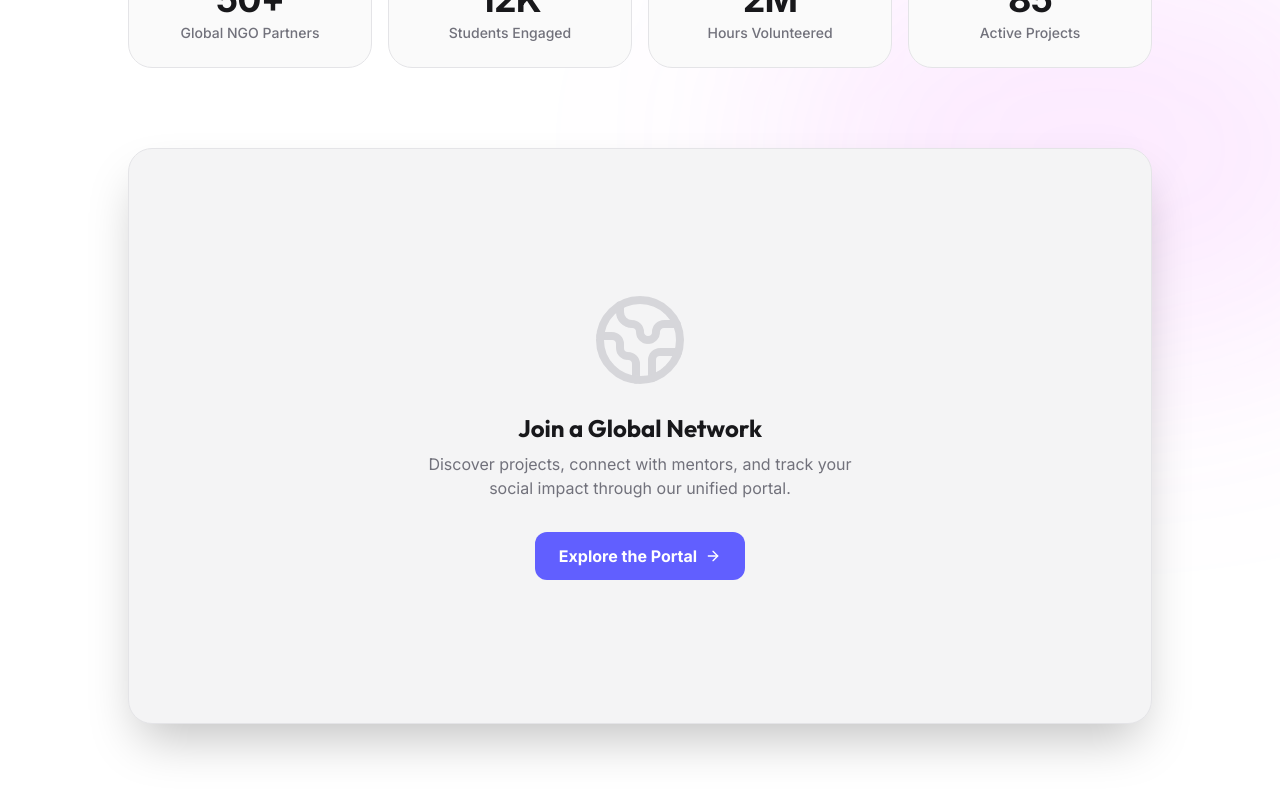
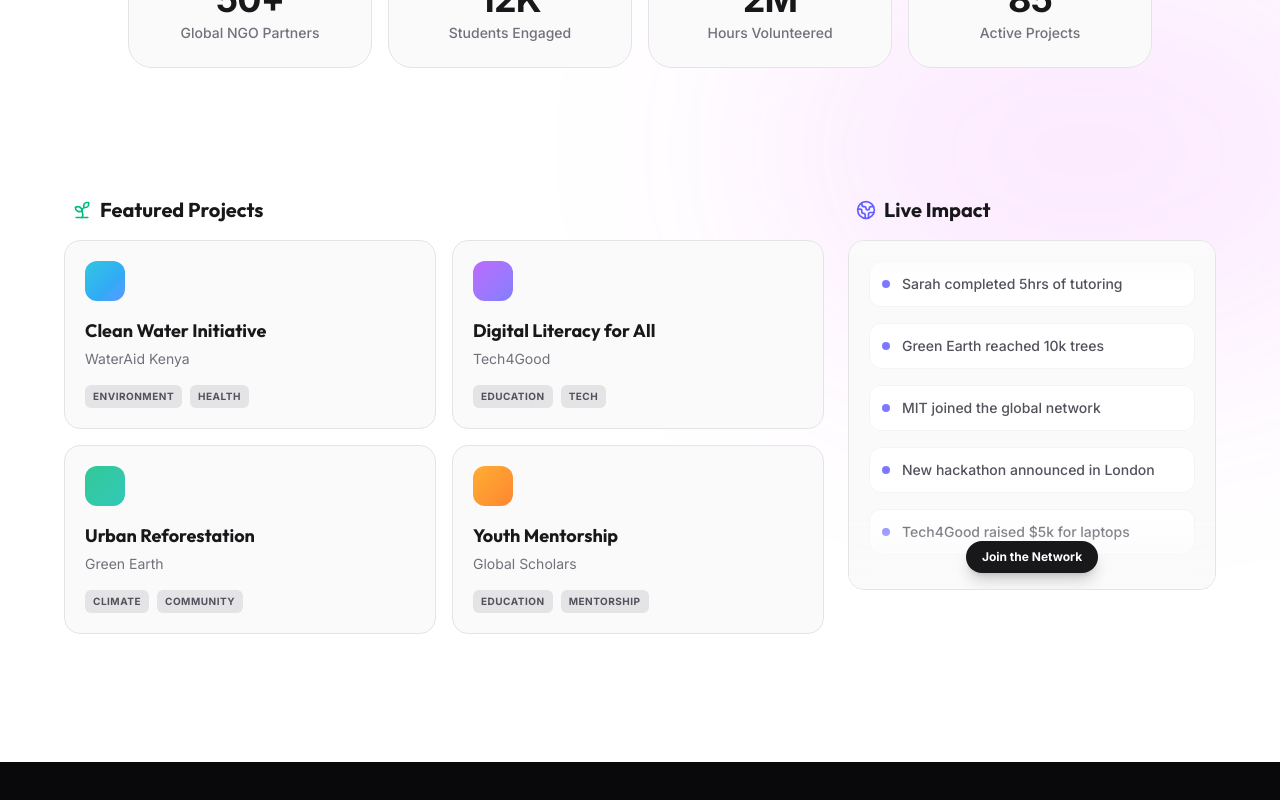
Before and after one commit to PerSis2863/UniVerse, a Next.js app in the folder apps/web/: page / in a window 1280 px wide. Shown: the part 610-1410 px from the top of the page. After the commit the page ends 1372 px from the top, so only its background shows below. Built offline with nearby package versions, Linux system fonts and the light colour scheme.

Commit message:
feat: add Google Auth buttons, Organization role, and interactive landing page feed

```diff
--- a/apps/web/src/app/(auth)/login/page.tsx
+++ b/apps/web/src/app/(auth)/login/page.tsx
@@ -89,6 +89,39 @@ export default function LoginPage() {
         </motion.button>
       </form>
 
+      <div className="relative my-6">
+        <div className="absolute inset-0 flex items-center">
+          <div className="w-full border-t border-zinc-200 dark:border-white/10"></div>
+        </div>
+        <div className="relative flex justify-center text-sm">
+          <span className="px-2 bg-white dark:bg-zinc-950 text-zinc-500">Or continue with</span>
+        </div>
+      </div>
+
+      <button
+        type="button"
+        onClick={() => {
+          toast.info('Google verification', { description: 'Mocking Google login...' });
+          setTimeout(() => login('student@universe.edu', 'student123').then(() => {
+            const user = useAuthStore.getState().user;
+            if (user) {
+              toast.success('Successfully logged in!');
+              const path = user.role === 'STUDENT' ? '/student' : user.role === 'TEACHER' ? '/teacher' : '/admin';
+              router.push(path);
+            }
+          }), 1000);
+        }}
+        className="w-full flex items-center justify-center gap-2 py-3 rounded-xl border border-zinc-200 dark:border-white/10 hover:bg-zinc-50 dark:hover:bg-white/[0.02] transition-colors font-medium text-sm"
+      >
+        <svg className="w-5 h-5" viewBox="0 0 24 24">
+          <path d="M22.56 12.25c0-.78-.07-1.53-.2-2.25H12v4.26h5.92c-.26 1.37-1.04 2.53-2.21 3.31v2.77h3.57c2.08-1.92 3.28-4.74 3.28-8.09z" fill="#4285F4"/>
+          <path d="M12 23c2.97 0 5.46-.98 7.28-2.66l-3.57-2.77c-.98.66-2.23 1.06-3.71 1.06-2.86 0-5.29-1.93-6.16-4.53H2.18v2.84C3.99 20.53 7.7 23 12 23z" fill="#34A853"/>
+          <path d="M5.84 14.09c-.22-.66-.35-1.36-.35-2.09s.13-1.43.35-2.09V7.07H2.18C1.43 8.55 1 10.22 1 12s.43 3.45 1.18 4.93l2.85-2.22.81-.62z" fill="#FBBC05"/>
+          <path d="M12 5.38c1.62 0 3.06.56 4.21 1.64l3.15-3.15C17.45 2.09 14.97 1 12 1 7.7 1 3.99 3.47 2.18 7.07l3.66 2.84c.87-2.6 3.3-4.53 6.16-4.53z" fill="#EA4335"/>
+        </svg>
+        Sign in with Google
+      </button>
+
       <div className="mt-6 text-center text-sm text-zinc-500 dark:text-zinc-500">
         Don&apos;t have an account?{' '}
         <Link href="/register" className="text-indigo-400 hover:text-indigo-300 font-medium">
--- a/apps/web/src/app/(auth)/register/page.tsx
+++ b/apps/web/src/app/(auth)/register/page.tsx
@@ -74,13 +74,39 @@ export default function RegisterPage() {
           <label className="label">I am a...</label>
           <select value={form.role} onChange={set('role')} className="input">
             <option value="STUDENT">Student</option>
-            <option value="TEACHER">Teacher</option>
+            <option value="TEACHER">Teacher / Mentor</option>
+            <option value="ADMIN">Partner / Organization</option>
           </select>
         </div>
         <button type="submit" disabled={isLoading} className="btn-primary w-full flex items-center justify-center gap-2 py-3">
           {isLoading ? <><Loader2 className="w-4 h-4 animate-spin" /> Creating...</> : 'Create account'}
         </button>
       </form>
+
+      <div className="relative my-6">
+        <div className="absolute inset-0 flex items-center">
+          <div className="w-full border-t border-zinc-200 dark:border-white/10"></div>
+        </div>
+        <div className="relative flex justify-center text-sm">
+          <span className="px-2 bg-white dark:bg-zinc-950 text-zinc-500">Or continue with</span>
+        </div>
+      </div>
+
+      <button
+        type="button"
+        onClick={() => {
+          alert('Google OAuth verification mock flow would happen here.');
+        }}
+        className="w-full flex items-center justify-center gap-2 py-3 rounded-xl border border-zinc-200 dark:border-white/10 hover:bg-zinc-50 dark:hover:bg-white/[0.02] transition-colors font-medium text-sm"
+      >
+        <svg className="w-5 h-5" viewBox="0 0 24 24">
+          <path d="M22.56 12.25c0-.78-.07-1.53-.2-2.25H12v4.26h5.92c-.26 1.37-1.04 2.53-2.21 3.31v2.77h3.57c2.08-1.92 3.28-4.74 3.28-8.09z" fill="#4285F4"/>
+          <path d="M12 23c2.97 0 5.46-.98 7.28-2.66l-3.57-2.77c-.98.66-2.23 1.06-3.71 1.06-2.86 0-5.29-1.93-6.16-4.53H2.18v2.84C3.99 20.53 7.7 23 12 23z" fill="#34A853"/>
+          <path d="M5.84 14.09c-.22-.66-.35-1.36-.35-2.09s.13-1.43.35-2.09V7.07H2.18C1.43 8.55 1 10.22 1 12s.43 3.45 1.18 4.93l2.85-2.22.81-.62z" fill="#FBBC05"/>
+          <path d="M12 5.38c1.62 0 3.06.56 4.21 1.64l3.15-3.15C17.45 2.09 14.97 1 12 1 7.7 1 3.99 3.47 2.18 7.07l3.66 2.84c.87-2.6 3.3-4.53 6.16-4.53z" fill="#EA4335"/>
+        </svg>
+        Sign up with Google
+      </button>
 
       <div className="mt-6 text-center text-sm text-zinc-500 dark:text-zinc-500">
         Already have an account?{' '}
--- a/apps/web/src/app/page.tsx
+++ b/apps/web/src/app/page.tsx
@@ -112,21 +112,86 @@ export default function ShowcasePage() {
           ))}
         </motion.div>
 
-        {/* Visual Showcase (Abstract) */}
-        <motion.div
-          initial={{ opacity: 0, scale: 0.95 }}
-          animate={{ opacity: 1, scale: 1 }}
-          transition={{ delay: 0.4 }}
-          className="w-full max-w-5xl aspect-video rounded-3xl overflow-hidden relative border border-zinc-200 dark:border-white/10 shadow-2xl bg-zinc-100 dark:bg-zinc-900/50 flex flex-col items-center justify-center p-8 text-center"
-        >
-          <Globe2 className="w-24 h-24 text-zinc-300 dark:text-zinc-700 mb-6 animate-pulse" />
-          <h3 className="text-2xl font-bold mb-2">Join a Global Network</h3>
-          <p className="text-zinc-500 dark:text-zinc-400 max-w-md">Discover projects, connect with mentors, and track your social impact through our unified portal.</p>
+        {/* Interactive Showcase Section */}
+        <div className="w-full max-w-6xl mt-12 grid grid-cols-1 lg:grid-cols-3 gap-6 text-left">
+          {/* Active Projects Column */}
+          <div className="lg:col-span-2 space-y-4">
+            <h3 className="text-xl font-bold px-2 flex items-center gap-2">
+              <Sprout className="w-5 h-5 text-emerald-500" /> Featured Projects
+            </h3>
+            <div className="grid grid-cols-1 md:grid-cols-2 gap-4">
+              {[
+                { title: 'Clean Water Initiative', org: 'WaterAid Kenya', tags: ['Environment', 'Health'], color: 'from-cyan-500 to-blue-500' },
+                { title: 'Digital Literacy for All', org: 'Tech4Good', tags: ['Education', 'Tech'], color: 'from-purple-500 to-indigo-500' },
+                { title: 'Urban Reforestation', org: 'Green Earth', tags: ['Climate', 'Community'], color: 'from-emerald-500 to-teal-500' },
+                { title: 'Youth Mentorship', org: 'Global Scholars', tags: ['Education', 'Mentorship'], color: 'from-amber-500 to-orange-500' },
+              ].map((proj, i) => (
+                <motion.div
+                  key={i}
+                  initial={{ opacity: 0, y: 20 }}
+                  animate={{ opacity: 1, y: 0 }}
+                  transition={{ delay: 0.4 + (i * 0.1) }}
+                  className="p-5 rounded-2xl bg-zinc-50 dark:bg-white/[0.02] border border-zinc-200 dark:border-white/[0.05] hover:bg-white dark:hover:bg-white/[0.05] transition-colors cursor-pointer group"
+                >
+                  <div className={`w-10 h-10 rounded-xl bg-gradient-to-br ${proj.color} mb-4 opacity-80 group-hover:opacity-100 transition-opacity`} />
+                  <h4 className="font-bold text-lg mb-1">{proj.title}</h4>
+                  <p className="text-sm text-zinc-500 dark:text-zinc-400 mb-4">{proj.org}</p>
+                  <div className="flex gap-2">
+                    {proj.tags.map(t => (
+                      <span key={t} className="text-[10px] font-bold uppercase tracking-wider px-2 py-1 rounded-md bg-zinc-200 dark:bg-zinc-800 text-zinc-600 dark:text-zinc-400">
+                        {t}
+                      </span>
+                    ))}
+                  </div>
+                </motion.div>
+              ))}
+            </div>
+          </div>
 
-          <Link href="/login" className="mt-8 px-6 py-3 rounded-xl bg-indigo-500 hover:bg-indigo-600 text-white font-bold transition-colors flex items-center gap-2">
-            Explore the Portal <ArrowRight className="w-4 h-4" />
-          </Link>
-        </motion.div>
+          {/* Live Activity Feed Column */}
+          <div className="space-y-4">
+            <h3 className="text-xl font-bold px-2 flex items-center gap-2">
+              <Globe2 className="w-5 h-5 text-indigo-500" /> Live Impact
+            </h3>
+            <motion.div
+              initial={{ opacity: 0, x: 20 }}
+              animate={{ opacity: 1, x: 0 }}
+              transition={{ delay: 0.5 }}
+              className="p-5 rounded-2xl bg-zinc-50 dark:bg-white/[0.02] border border-zinc-200 dark:border-white/[0.05] flex flex-col gap-4 h-[350px] overflow-hidden relative"
+            >
+              {/* Fade out masks for scrolling effect */}
+              <div className="absolute top-0 inset-x-0 h-10 bg-gradient-to-b from-zinc-50 dark:from-zinc-950 to-transparent z-10" />
+              <div className="absolute bottom-0 inset-x-0 h-20 bg-gradient-to-t from-zinc-50 dark:from-zinc-950 to-transparent z-10 flex items-end justify-center pb-4">
+                <Link href="/login" className="px-4 py-2 rounded-full bg-zinc-900 dark:bg-white text-white dark:text-zinc-900 font-bold text-xs hover:scale-105 transition-transform shadow-lg shadow-zinc-900/20 dark:shadow-white/10 z-20">
+                  Join the Network
+                </Link>
+              </div>
+
+              {/* Ticker Items */}
+              <div className="space-y-4 animate-marquee-y hover:[animation-play-state:paused]">
+                {[
+                  'Sarah completed 5hrs of tutoring',
+                  'Green Earth reached 10k trees',
+                  'MIT joined the global network',
+                  'New hackathon announced in London',
+                  'Tech4Good raised $5k for laptops',
+                  'Alex unlocked the "Mentor" badge',
+                  'Sarah completed 5hrs of tutoring',
+                  'Green Earth reached 10k trees',
+                  'MIT joined the global network',
+                  'New hackathon announced in London',
+                  'Tech4Good raised $5k for laptops',
+                  'Alex unlocked the "Mentor" badge',
+                ].map((item, i) => (
+                  <div key={i} className="flex items-center gap-3 bg-white dark:bg-zinc-900/50 p-3 rounded-xl border border-zinc-100 dark:border-white/[0.05]">
+                    <div className="w-2 h-2 rounded-full bg-indigo-500 animate-pulse" />
+                    <span className="text-sm font-medium text-zinc-600 dark:text-zinc-300">{item}</span>
+                  </div>
+                ))}
+              </div>
+            </motion.div>
+          </div>
+        </div>
 
       </main>
     </div>
--- a/apps/web/tailwind.config.ts
+++ b/apps/web/tailwind.config.ts
@@ -24,6 +24,7 @@ const config: Config = {
         shimmer: 'shimmer 2s infinite',
         'fade-in': 'fadeIn 0.5s ease-out',
         'slide-up': 'slideUp 0.4s ease-out',
+        'marquee-y': 'marqueeY 15s linear infinite',
       },
       keyframes: {
         shimmer: {
@@ -38,6 +39,10 @@ const config: Config = {
           from: { opacity: '0', transform: 'translateY(12px)' },
           to: { opacity: '1', transform: 'translateY(0)' },
         },
+        marqueeY: {
+          from: { transform: 'translateY(0)' },
+          to: { transform: 'translateY(-50%)' },
+        },
       },
     },
   },
```
